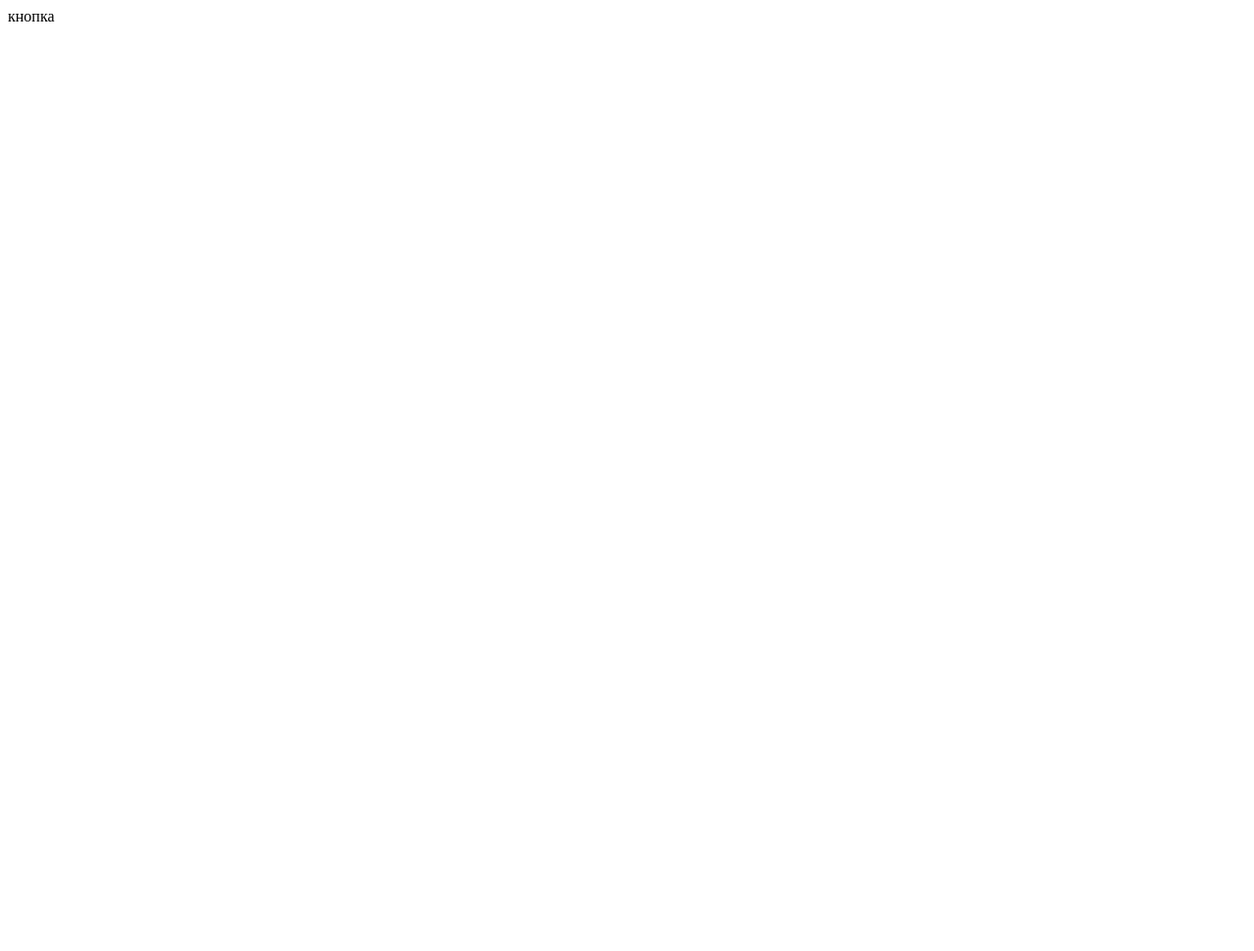
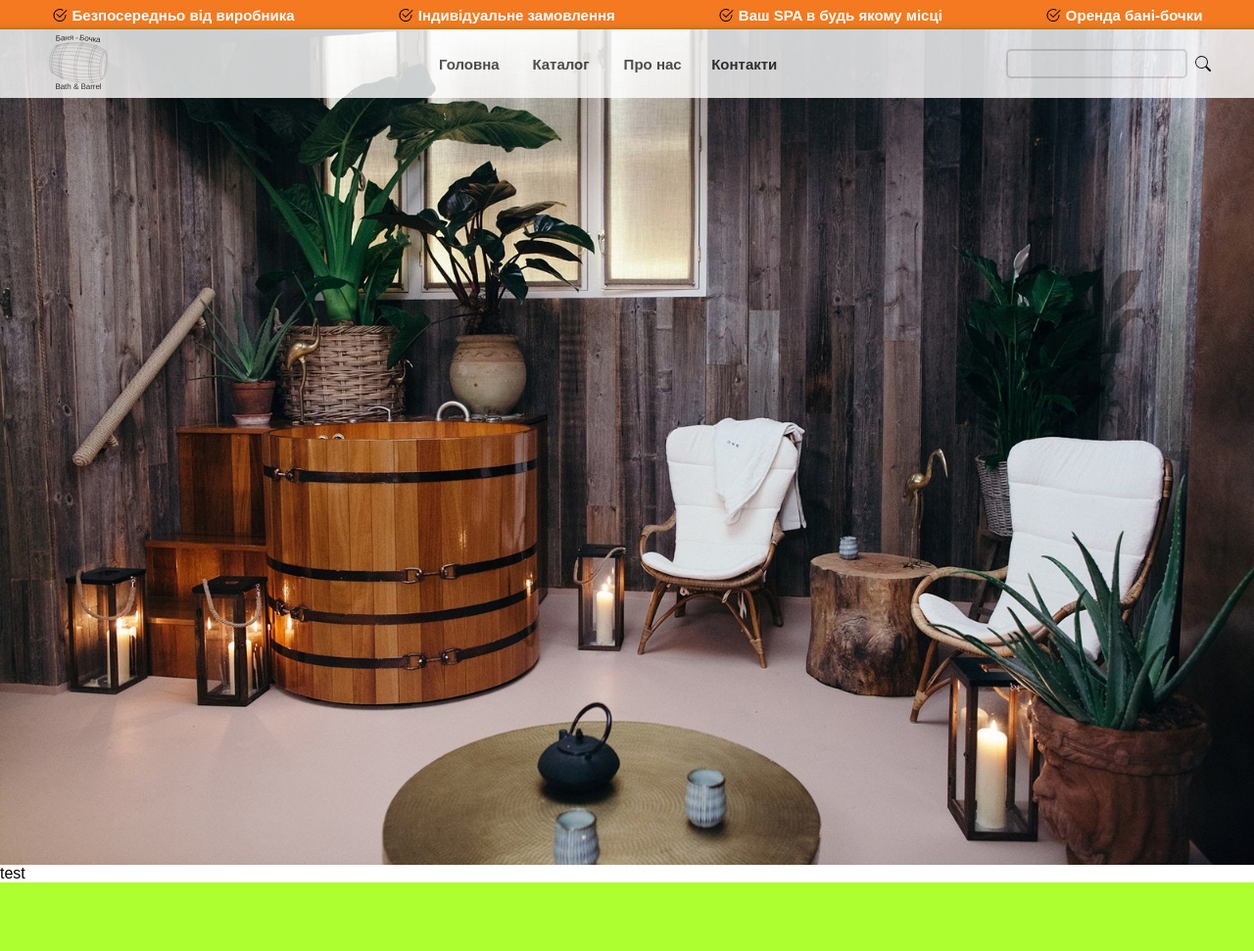
Before and after one commit to leonv25/b-and-b, a website: page src/index.html in a window 1280 px wide. Shown: the whole page at 98% size. Before the commit the page ends 800 px from the top, so only its background shows below. Drawn offline with Linux system fonts and the light colour scheme; a web font is replaced by a local one.

Commit message:
commit header

```diff
--- a/src/index.html
+++ b/src/index.html
@@ -4,12 +4,94 @@
     <meta charset="UTF-8">
     <meta http-equiv="X-UA-Compatible" content="IE=edge">
     <meta name="viewport" content="width=device-width, initial-scale=1.0">
-    <title>Document</title>
+    <title>Bath & Barrel | Баня Бочка</title>
     <link rel="stylesheet" href="css/font.css">
     <link rel="stylesheet" href="css/style.min.css">
 </head>
 <body>
-    <div class="button">кнопка</div>
+
+    <div class="info">
+        <div class="info__wrapper">
+            <div class="info__wrapper-info">
+                <img src="icons/check2-circle.svg" alt="check">
+                <div class="info__info-text">Безпосередньо від виробника</div>
+            </div>
+            <div class="info__wrapper-info">
+                <img src="icons/check2-circle.svg" alt="check">
+                <div class="info__info-text">Індивідуальне замовлення</div>
+            </div>
+            <div class="info__wrapper-info info__wrapper-info_media-991">
+                <img src="icons/check2-circle.svg" alt="check">
+                <div class="info__info-text">Ваш SPA  в будь якому місці</div>
+            </div>
+            <div class="info__wrapper-info">
+                <img src="icons/check2-circle.svg" alt="check">
+                <div class="info__info-text">Оренда бані-бочки</div>
+            </div>
+        </div>
+    </div>
+
+
+
+    <header class="header">
+        <div class="header__wrapper">
+            <a href="#" class="header__logo">
+                <img src="img/barel.svg" alt="logo-barel">
+            </a>
+            <div class="header__wrapper-nav">
+                <nav>
+                    <ul class="header__menu" id="menu">
+                        <li><a href="#">Головна</a></li>
+                        <li><a href="#">Каталог</a></li>
+                        <li><a href="#">Про нас</a></li>
+                        <li><a href="#">Контакти</a></li>
+                    </ul>
+                    <div class="header__humburger" id="humburger">
+                        <div class="a"></div>
+                    </div>
+                </nav>
+            </div>
+            <div class="header__search">
+                <form action="">
+                    <input type="text" name="search-top" class="header__input">
+                    <button class="header__button" type="submit">
+                        <img src="icons/search.svg" alt="search">
+                    </button>
+                </form>
+            </div>
+        </div>
+    </header>
+
+   <div class="content">
+    <section class="slider">
+
+        <div class="slider__wrapper">
+            <div class="slider__slide">
+                <div class="slider__wrapper-img">
+                    <img class="slider__img" src="img/slider/slider_1.jpg" alt="slider_1">
+                </div>
+            </div>
+        </div>
+    </section>
+
+
+
+    <section class="test">
+        test
+
+    </section>
+
+    <footer class="footer">
+        <div class="footer__wrapper">
+
+        </div>
+
+    </footer>
+   </div>
+
+
+
+
 
     <script src="../dist/js/bundle.js"></script>
 </body>
--- a/src/sass/base/_variables.scss
+++ b/src/sass/base/_variables.scss
@@ -1 +1 @@
-$main-color: #c70101;
+$main-color: #f47920;
--- /dev/null
+++ b/src/sass/blocks/_footer.scss
@@ -0,0 +1,15 @@
+.footer {
+    width: 100%;
+
+    //transform: translateY(30px);
+    position: absolute;
+
+    &__wrapper {
+        height: 70px;
+        width: 100%;
+        // top: -70px;
+        background: greenyellow;
+
+    }
+
+}
--- a/src/sass/blocks/_header.scss
+++ b/src/sass/blocks/_header.scss
@@ -0,0 +1,113 @@
+.header {
+    display: flex;
+    flex-direction: column;
+    position: sticky;
+    top: -1px;
+    z-index: 1;
+
+    &__wrapper {
+
+        height: 70px;
+        width: 100%;
+        display: flex;
+        align-self: start;
+        background: #fff;
+        opacity: .8;
+    }
+    &__wrapper-nav {
+        width: 80%;
+    }
+    &__logo {
+        width: 203px;
+        margin: auto 0 auto 50px;
+        img {
+            height: 60px;
+            width: 60px;
+        }
+    }
+    &__menu {
+        padding: 0px;
+        margin: 0 auto 0 auto;
+        height: 100%;
+        width: 350px;
+        display: flex;
+        justify-content: space-between;
+        align-items: center;
+        list-style-type: none;
+        li {
+            height: 100%;
+            display: flex;
+            justify-content: center;
+            align-items: center;
+        }
+
+        a {
+            display: flex;
+            justify-content: center;
+            align-items: center;
+            height: 61px;
+            width: 65px;
+            padding: 0px 2px 0px 2px;
+            text-decoration: none;
+            font-size: 15px;
+            font-weight: 700;
+            color: #303030;
+            border-radius: 100%;
+            transition: all .15s linear;
+            &:hover {
+                color: $main-color;
+                border-style: outset;
+                border-left: 0px;
+                border-right: 0px;
+                border-color: $main-color;
+            }
+            &:active {
+                background: $main-color;
+                box-shadow: (0 0 10px $main-color);
+                color: #fff;
+            }
+
+        }
+    }
+    &__humburger {
+        display: none;
+    }
+    &__search {
+        width: 203px;
+        margin: auto 50px auto 0;
+        form {
+            display: flex;
+        }
+    }
+    &__input {
+        display: block;
+        border: 2px solid rgba(0,0,0,.15);
+        outline: none;
+        border-radius: 5px;
+        &:focus {
+            border-color: $main-color;
+        }
+    }
+    &__button {
+        display: flex;
+        justify-content: center;
+        align-items:center;
+        margin-left: 2px;
+        height: 30px;
+        width: 30px;
+        border-radius: 100%;
+        border-style: none;
+        cursor: pointer;
+        background: #fff;
+        transition: all .15s linear;
+        &:hover {
+            border-style: outset;
+            border-left: 0px;
+            border-right: 0px;
+            border-color: $main-color;
+        }
+        &:active {
+            background: $main-color;;
+        }
+    }
+}
--- /dev/null
+++ b/src/sass/blocks/_info.scss
@@ -0,0 +1,25 @@
+.info {
+    display: flex;
+    flex-direction: column;
+
+    &__wrapper {
+    height: 30px;
+    background: linear-gradient($main-color, 95%, rgb(182, 112, 13));
+    display: flex;
+    justify-content: space-around;
+    align-items: center;
+    }
+    &__info-text {
+        font-size: 15px;
+        font-weight: 700;
+        text-align: center;
+        color: #ffffff;
+    }
+    &__wrapper-info {
+        display: flex;
+        img {
+            margin-right: 5px;
+        }
+    }
+
+}
--- /dev/null
+++ b/src/sass/blocks/_slider.scss
@@ -0,0 +1,13 @@
+.slider {
+    &__wrapper {
+        width: 100%;
+    }
+    &__wrapper-img {
+        width: 100%;
+    }
+    &__img {
+        display: block;
+        // object-fit: none;
+        width: 100%;
+    }
+}
--- /dev/null
+++ b/src/sass/media/_header_m.scss
@@ -0,0 +1,49 @@
+@media (max-width: 1200px) {
+
+}
+
+@media (max-width: 991px) {
+    .header {
+        &__logo {
+            margin-left: 20px;
+            width: 80px;
+        }
+        &__search {
+            margin-right: 20px;
+        }
+    }
+}
+
+@media (max-width: 767px) {
+    .header {
+        #menu {
+            display: none;
+        }
+        &__logo {
+            margin-left: 20%;
+        }
+        &__wrapper-nav {
+            position: relative;
+        }
+
+    }
+    #humburger {
+        display: inline;
+        position: absolute;
+        left: -8em;
+        top: 11.5px;
+        width: 40px;
+        height: 40px;
+        border-style: outset;
+        border-radius: 10px;
+        z-index: 15;
+    }
+
+
+}
+
+@media (max-width: 575px) {
+
+
+
+}
--- /dev/null
+++ b/src/sass/media/_info_m.scss
@@ -0,0 +1,34 @@
+@media (max-width: 1200px) {
+    .info {
+        &__info-text {
+            font-size: 14px;
+        }
+    }
+}
+
+@media (max-width: 991px) {
+    .info {
+        &__info-text {
+            font-size: 13px;
+        }
+        &__wrapper-info_media-991 {
+            display: none;
+        }
+    }
+}
+
+@media (max-width: 767px) {
+    .info {
+        &__info-text {
+            font-size: 11px;
+        }
+    }
+}
+
+@media (max-width: 575px) {
+    .info {
+        img {
+            margin-left: 3px;
+        }
+    }
+}
--- a/src/sass/style.scss
+++ b/src/sass/style.scss
@@ -1,10 +1,25 @@
 @import 'base/variables';
-/* {
-    //font-family: 'Museo Sans Cyrl', sans-serif;
-}*/
-.container {
-    max-width: 950px;
-    margin: 0 auto;
+* {
+    font-family: 'Museo Sans Cyrl', sans-serif;
 }
+body {
+    margin: auto;
+}
+nav {
+    width: 100%;
+    height: 100%;
+}
+.content {
+    position: relative;
+    top: -70px;
+}
+
+
 //@import 'blocks/buttons';
+@import 'blocks/info';
 @import 'blocks/header';
+@import 'blocks/slider';
+@import 'blocks/footer';
+
+@import 'media/info_m';
+@import 'media/header_m';
```
Also changed, not shown: src/sass/blocks/_buttons.scss (deleted, +0 -18 lines), src/css/style.min.css, src/icons/check2-circle.svg (added), src/icons/info.svg (added), src/icons/search.svg (added), src/img/barel.png (added), src/img/barel.svg (added), src/img/slider/slider_1.jpg (added), src/img/slider/slider_2.jpg (added).
